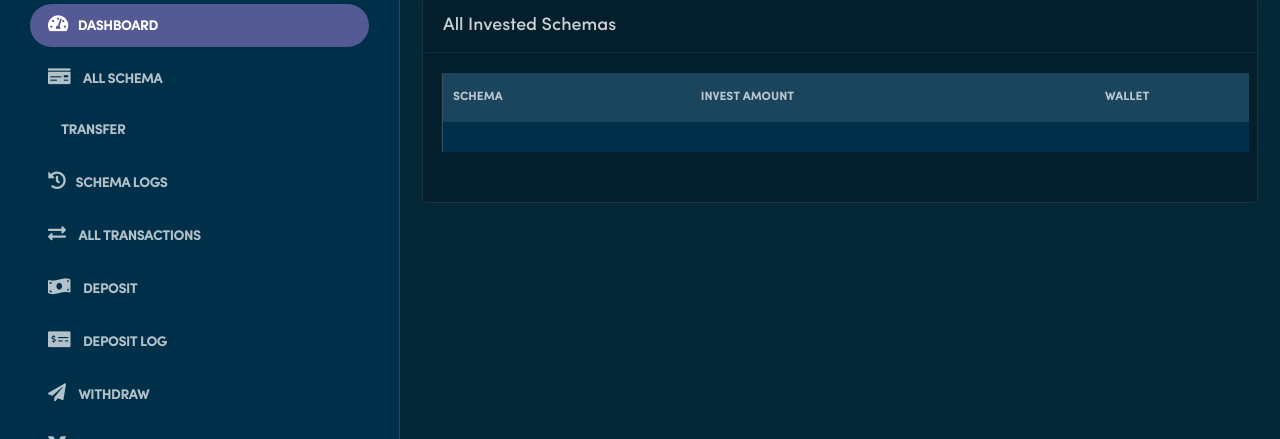
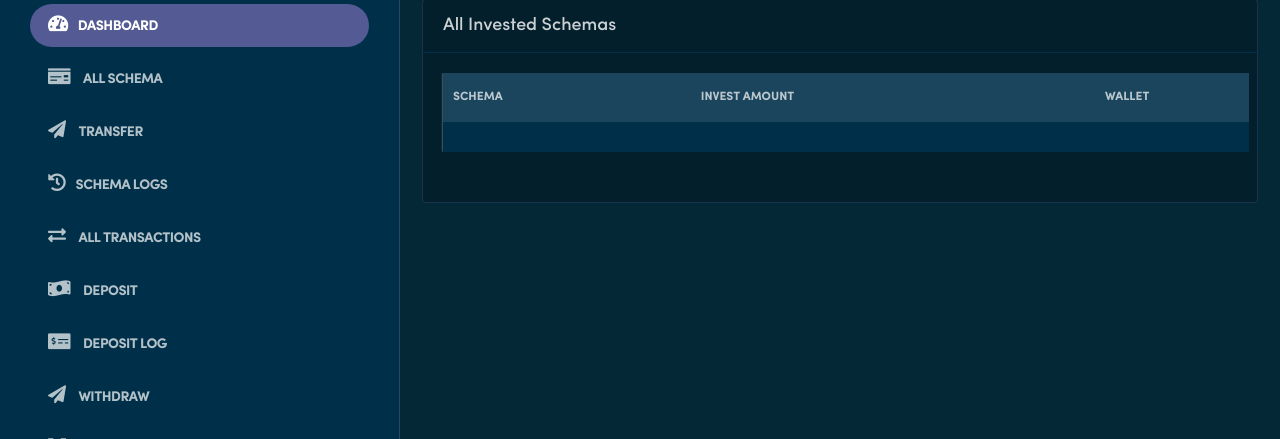
Before and after one commit to thanosronin51/ibricky_vercel, a Django app: page /accounts/investment_history in a window 1280 px wide. Shown: the part 361-800 px from the top of the page. Run offline with Django 3.2, Linux system fonts and the light colour scheme; a user stored in the database is signed in; data comes from the database, SQL or seed files in the repository; lists and menus that the app fills with data are empty; some libraries are stand-ins or nearby versions.

Commit message:
Update navbar.html trans icon

```diff
--- a/core/templates/core/navbar.html
+++ b/core/templates/core/navbar.html
@@ -38,7 +38,7 @@ Invest Now</a>
 
 
             <li class="side-nav-item ">
-                        <a href="{% url 'transactions:withdrawal' %}"><i class="fas fa-paper-plan"></i>
+                        <a href="{% url 'transactions:withdrawal' %}"><i class="fas fa-paper-plane"></i>
 <span>Transfer</span></a>
 
                     </li>
```
